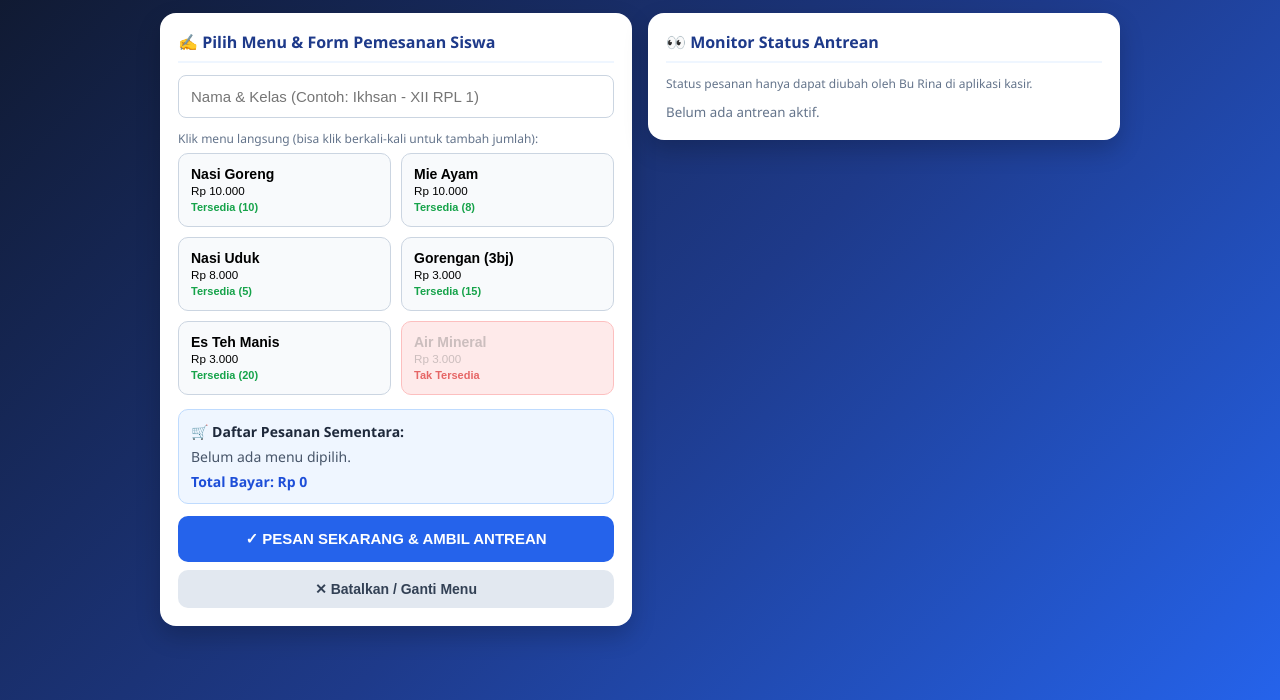
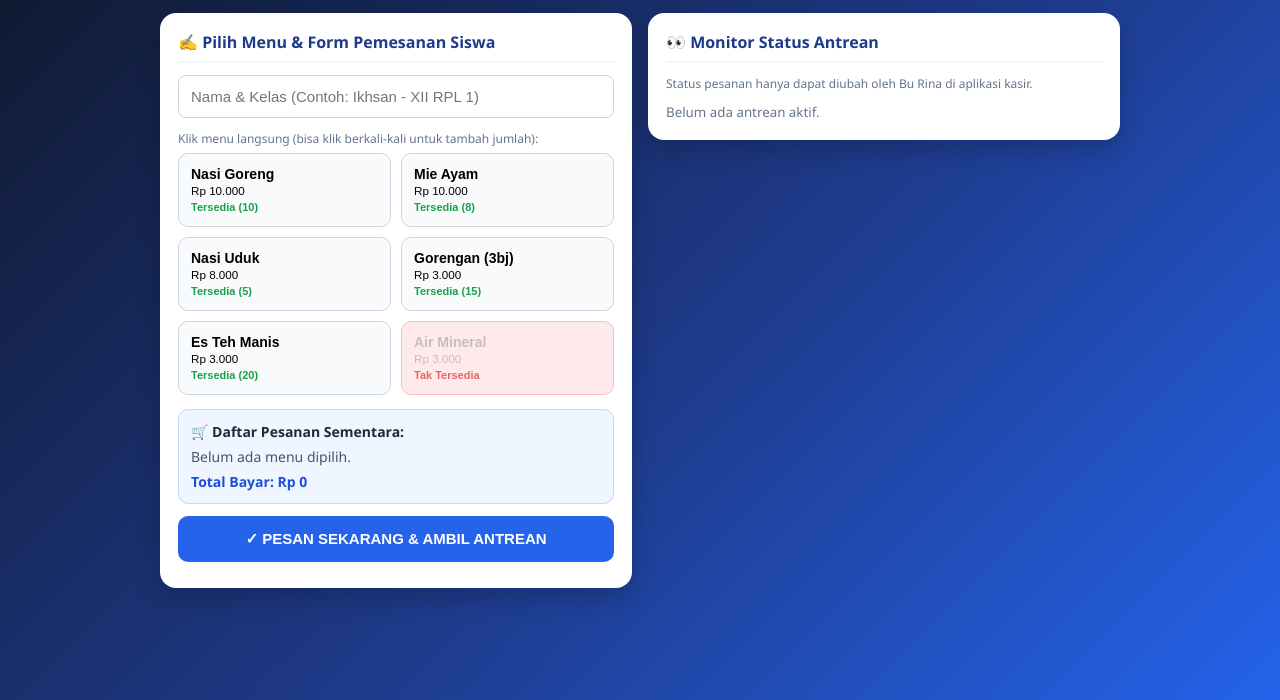
Before and after one commit to mikhsanmaulana630-gif/aplikasi-wirausaha-pkk-xii-rpl-1-oleh-ikhsan, a plain HTML site: page antrean-kantin.html in a window 1280 px wide. Shown: the part 100-800 px from the top of the page. Drawn offline with Linux system fonts and the light colour scheme.

Commit message:
Update antrean-kantin.html

```diff
--- a/antrean-kantin.html
+++ b/antrean-kantin.html
@@ -34,7 +34,6 @@
     .keranjang-row { display: flex; justify-content: space-between; align-items: center; padding: 6px 0; border-bottom: 1px dashed #bfdbfe; }
     .btn-kurang { background: #dc2626; color: white; border: none; border-radius: 6px; padding: 4px 9px; font-weight: bold; cursor: pointer; margin-left: 6px; }
     .btn-pesan { width: 100%; padding: 14px; background: #2563eb; color: white; border: none; border-radius: 10px; font-weight: bold; font-size: 15px; cursor: pointer; margin-bottom: 8px; }
-    .btn-batal { width: 100%; padding: 11px; background: #e2e8f0; color: #334155; border: none; border-radius: 10px; font-weight: bold; font-size: 14px; cursor: pointer; }
     .item-antrean { padding: 12px; border: 1px solid #cbd5e1; border-radius: 10px; margin-bottom: 10px; background: #f8fafc; display: flex; justify-content: space-between; align-items: center; }
     .badge { padding: 5px 10px; border-radius: 8px; font-size: 12px; font-weight: bold; }
     .dimasak { background: #fef3c7; color: #b45309; }
@@ -65,7 +64,6 @@
     </div>
 
     <button type="button" class="btn-pesan" onclick="kirimPesanan()">✓ PESAN SEKARANG & AMBIL ANTREAN</button>
-    <button type="button" class="btn-batal" onclick="batalPesanan()">✕ Batalkan / Ganti Menu</button>
   </div>
 
   <div class="card">
```
